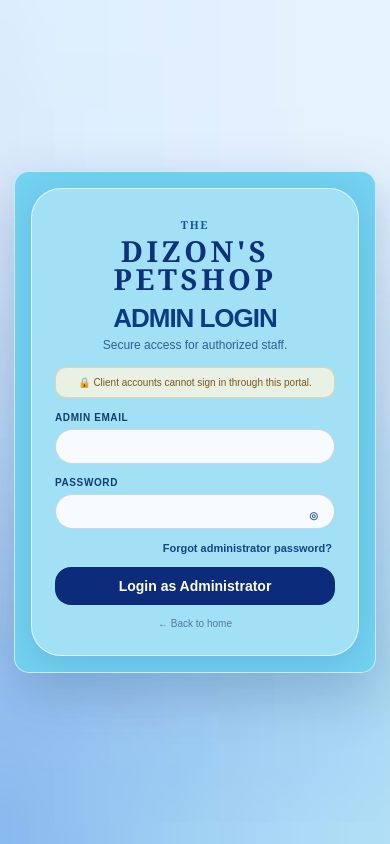
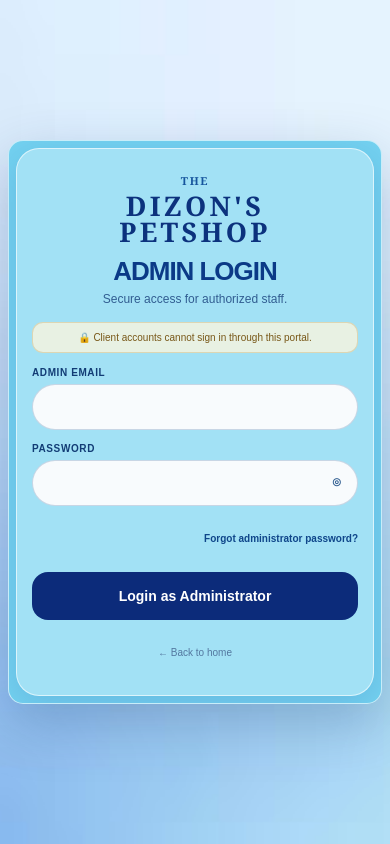
Before and after one commit to dizonpetshop/Dizon_Petshop, a Next.js app in the folder petshop-next/: page /admin/login in a window 390 px wide. Built offline with nearby package versions, Linux system fonts and the light colour scheme.

Commit message:
Improve mobile authentication layout

```diff
--- a/petshop-next/src/app/globals.css
+++ b/petshop-next/src/app/globals.css
@@ -103,3 +103,45 @@ button, input, select { font: inherit; }
 .portalError{align-items:center;background:#edf3fa;display:flex;justify-content:center;min-height:100vh;padding:24px}.portalError>section{background:white;border:1px solid var(--line);border-radius:22px;box-shadow:var(--shadow);max-width:520px;padding:34px;width:100%}.portalError small{color:var(--blue);font-size:9px;font-weight:800;letter-spacing:.14em}.portalError h1{font-family:Georgia,serif;font-size:31px;margin:9px 0}.portalError p{color:var(--muted);font-size:13px;line-height:1.6}.portalError>section>div{display:flex;gap:9px;margin-top:20px}.portalError button{background:var(--blue);border:0;border-radius:10px;color:white;cursor:pointer;font-size:11px;font-weight:800;padding:11px 15px}.portalError form button{background:#e9eff7;color:#315b94}.portalError code{color:var(--muted);display:block;font-size:9px;margin-top:18px}
 
 @media(max-width:700px){.dashSidebar{bottom:auto;display:block;padding:14px;position:static;width:100%}.dashSidebar .brand{display:none}.dashNav{display:flex;margin-top:0;overflow-x:auto;padding-bottom:2px}.dashNav a{flex:0 0 auto;padding:10px}.clientCardGrid,.productBrowseGrid,.reservationColumns{grid-template-columns:1fr}.accountDetails{grid-template-columns:1fr}.accountDetails>div:nth-child(odd){border-right:0}}
+
+/* Small-screen layout: keep authentication and dashboard content inside the viewport. */
+@media(max-width:760px){
+  html,body{max-width:100%;overflow-x:hidden}
+  .legacyAuthPage{align-items:flex-start;min-height:100svh;padding:max(12px,env(safe-area-inset-top)) max(12px,env(safe-area-inset-right)) max(12px,env(safe-area-inset-bottom)) max(12px,env(safe-area-inset-left))}
+  .legacyAuthShell{flex:1 1 auto;margin:auto;max-width:min(430px,100%);min-width:0;width:100%}
+  .legacyLoginPane,.legacyLoginCard,.legacyAuthForm,.legacyAuthForm>label{min-width:0;width:100%}
+  .legacyLoginPane{padding:10px}
+  .legacyLoginCard{border-radius:23px;padding:24px 18px}
+  .legacyAuthHeading h1{font-size:27px}
+  .legacyAuthHeading h2{font-size:28px}
+  .legacyAuthHeading p{line-height:1.45;margin-bottom:17px}
+  .legacyAuthForm input{font-size:16px;min-height:46px;padding:11px 15px}
+  .legacyAuthForm>button,.recoveryPrimaryLink{align-items:center;display:flex;justify-content:center;min-height:48px}
+  .legacyAuthLinks{align-items:stretch;gap:8px;margin:0;min-width:0}
+  .legacyAuthLinks a{align-items:center;display:flex;min-height:40px;overflow-wrap:anywhere;padding:4px 0}
+  .legacyAuthLinks a:last-child{justify-content:flex-end;text-align:right}
+  .legacyBackLink{align-items:center;display:flex;justify-content:center;min-height:40px}
+  .recoveryShell{min-height:0}
+  .recoveryProgress{margin-bottom:18px;max-width:220px}
+  .recoveryCard .legacyAuthHeading h2{font-size:27px}
+  .otpInput{font-size:20px!important;letter-spacing:.26em;padding-left:calc(15px + .26em)!important}
+  .authFormSide{align-items:flex-start;min-width:0;padding:28px 18px}
+  .authCard{min-width:0}
+  .authCard h2{font-size:33px;margin-top:21px}
+  .authForm input,.authForm select,.authForm button{font-size:16px;min-height:46px}
+  .nameGrid{grid-template-columns:1fr}
+  .nameGrid label:last-child{grid-column:auto}
+}
+
+@media(max-width:420px){
+  .legacyAuthPage{padding-left:8px;padding-right:8px}
+  .legacyLoginPane{padding:7px}
+  .legacyLoginCard{padding:22px 15px}
+  .legacyAuthLinks a{font-size:10px}
+  .recoveryProgress{max-width:190px}
+  .authFormSide{padding:22px 14px}
+  .metricGrid{grid-template-columns:1fr}
+  .dashHero{padding:24px 20px}
+  .scheduleItem{align-items:start;grid-template-columns:44px 1fr}
+  .scheduleItem em{grid-column:2}
+}
```
